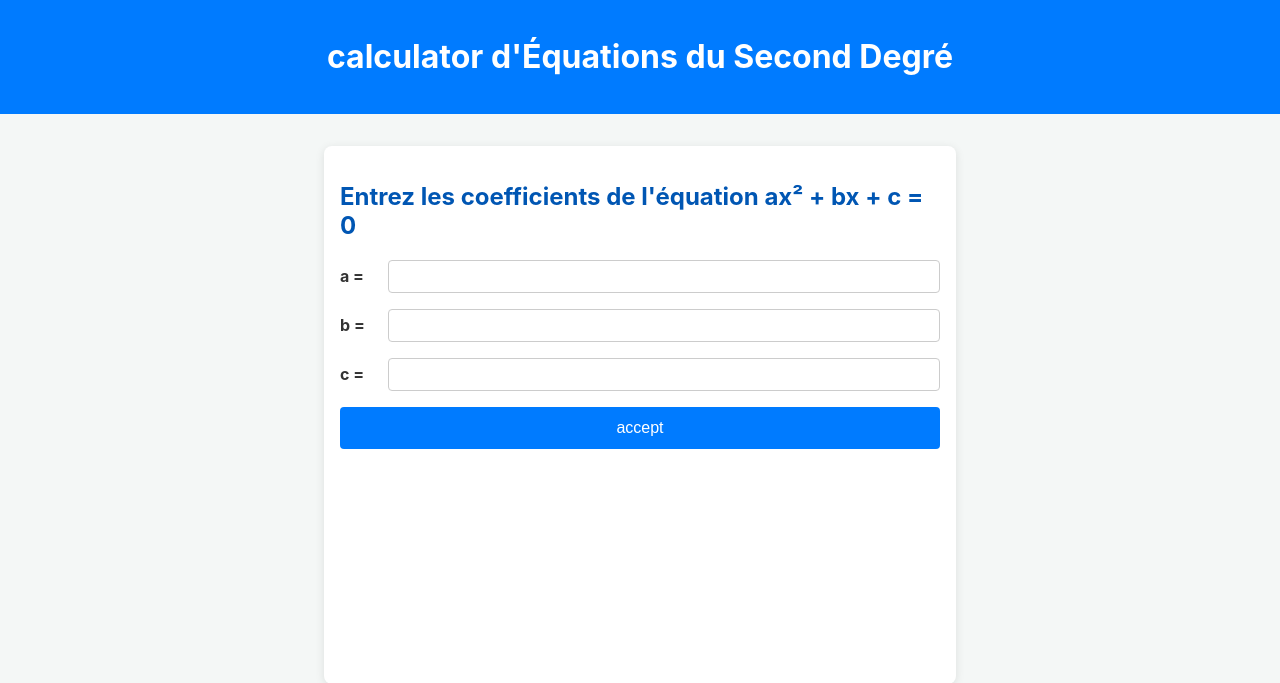
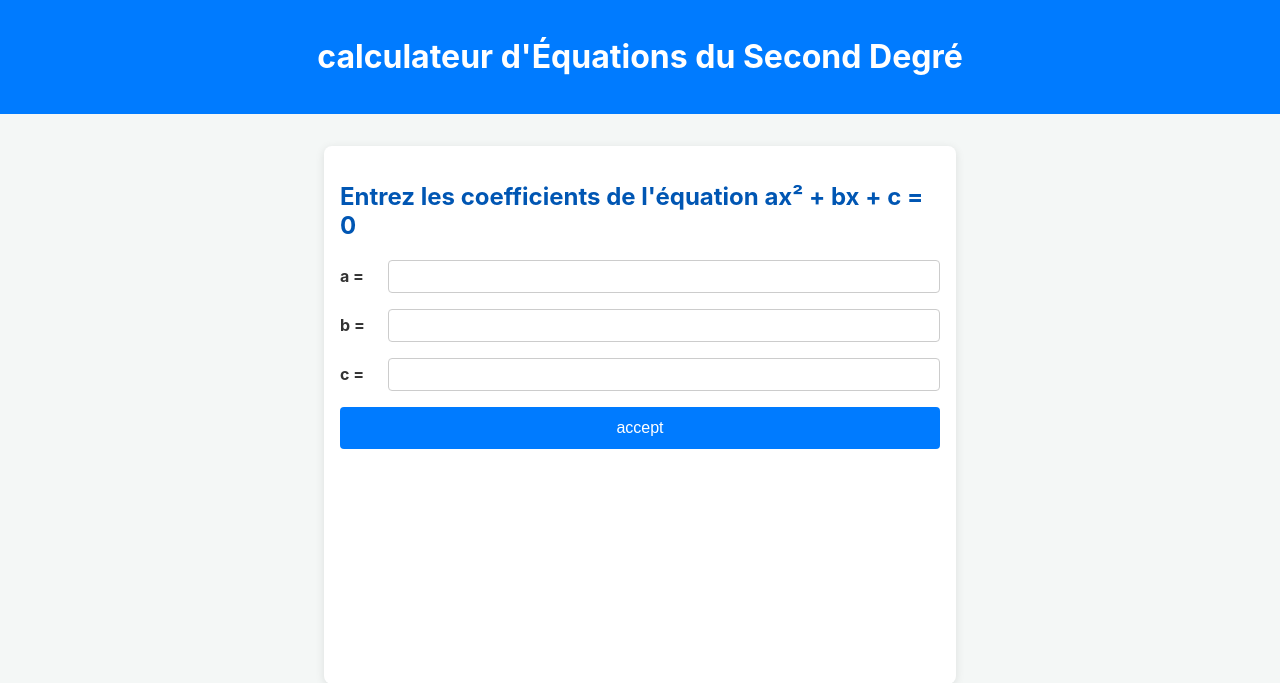
Before and after one commit to LindsayRKG/pat_patrouille_2, a Flask app: page / in a window 1280 px wide. Shown: the top 683 px of the page. Run offline with Flask 3, Linux system fonts and the light colour scheme.

Commit message:
base html1

```diff
--- a/templates/base.html
+++ b/templates/base.html
@@ -9,7 +9,7 @@
 </head>
 <body>
     <header>
-        <h1>calculator d'Équations du Second Degré</h1>
+        <h1>calculateur d'Équations du Second Degré</h1>
     </header>
     <main>
         {% block content %}{% endblock %}
```
